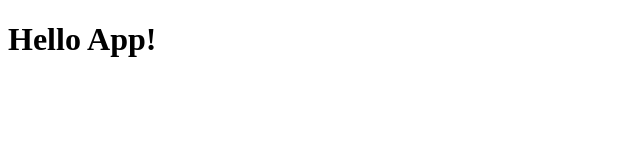
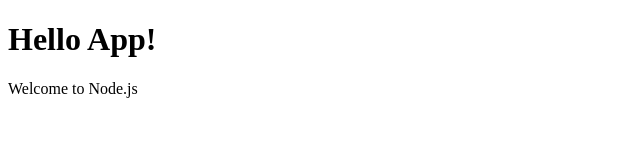
Before and after one commit to RamyaElan/web-server, a website: page index.html in a window 1280 px wide. Shown: the whole page, without its empty margins (0-640 px from the left). Drawn offline with Linux system fonts and the light colour scheme.

Commit message:
Updated index

```diff
--- a/index.html
+++ b/index.html
@@ -6,6 +6,7 @@
 </head>
 <body>
 	<h1>Hello App!</h1>
+	<p1>Welcome to Node.js</p1>
 </body>
 
 </html>
```
